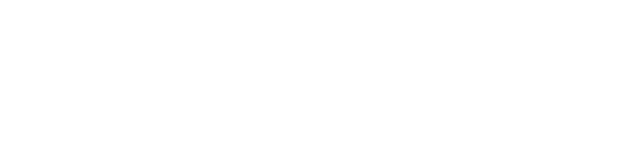
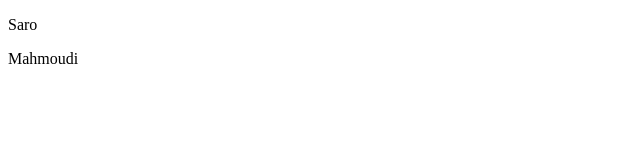
Before and after one commit to Saro-Mahmoudi/Saro2, a plain HTML site: page index.html in a window 1280 px wide. Shown: the whole page, without its empty margins (0-640 px from the left). Drawn offline with Linux system fonts and the light colour scheme.

Commit message:
Add Lname

```diff
--- a/index.html
+++ b/index.html
@@ -6,6 +6,8 @@
     <title>git2</title>
 </head>
 <body>
+    <p>Saro</p>
+    <p>Mahmoudi</p>
 
 </body>
 </html>
```
